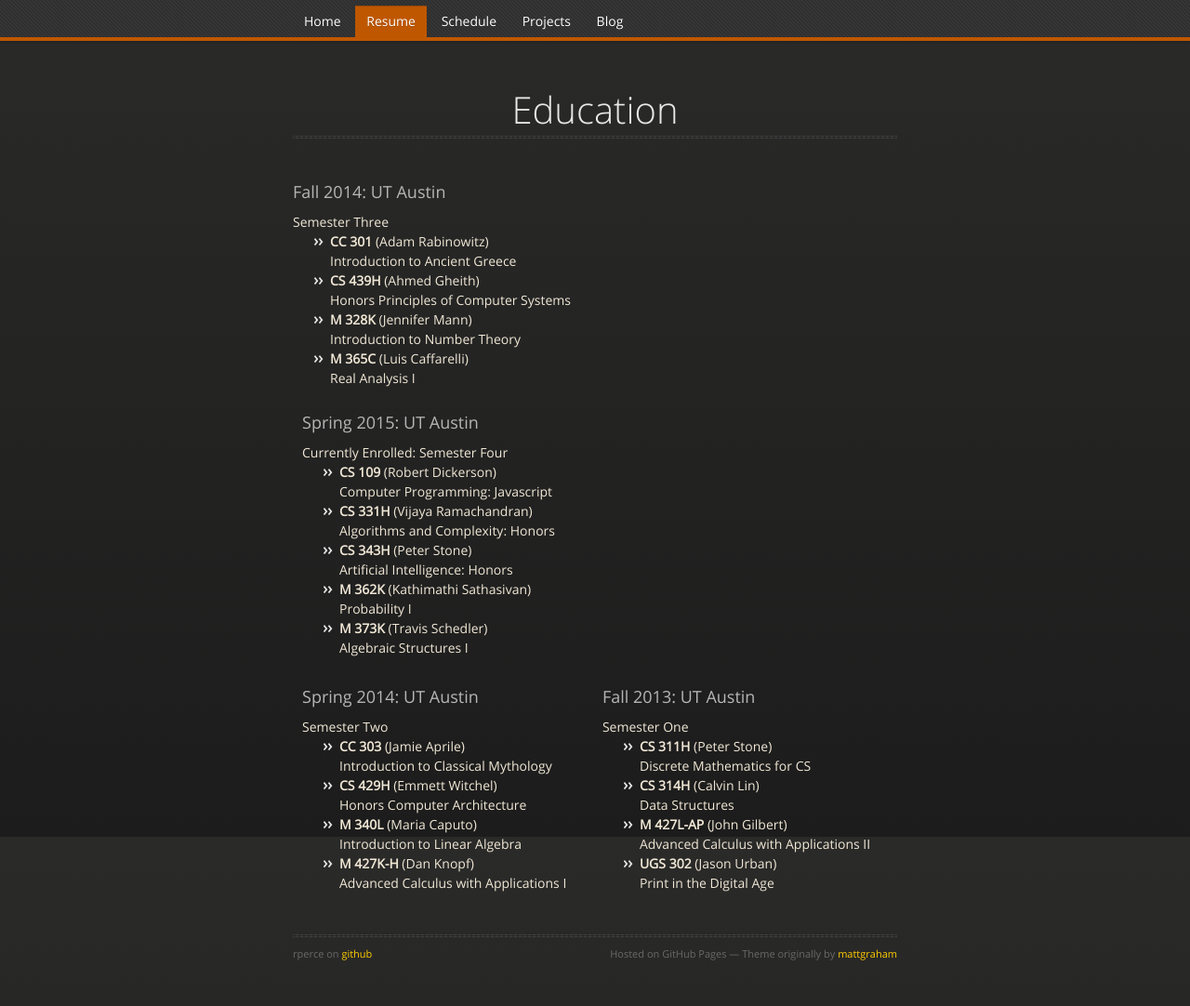
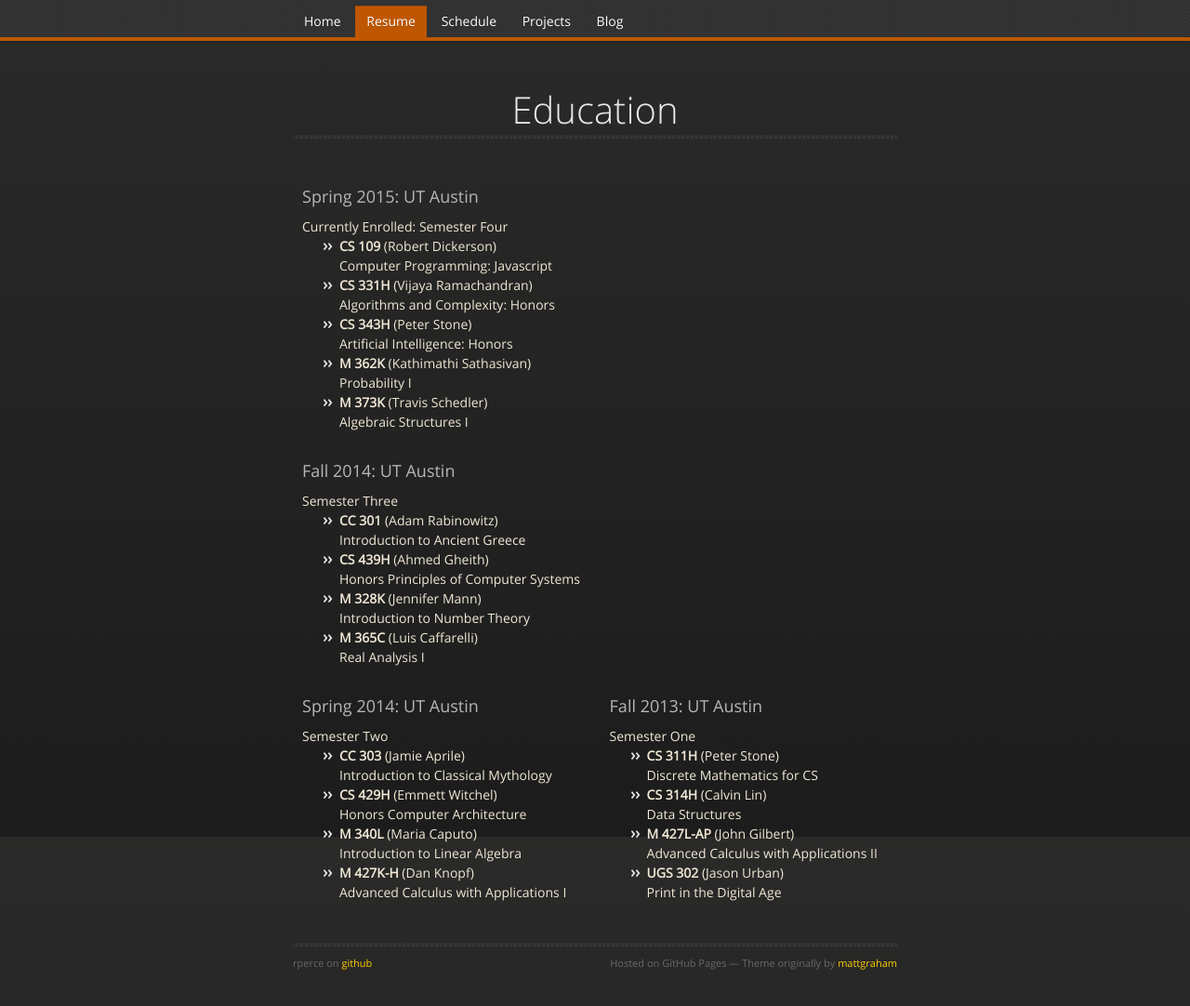
Before and after one commit to rperce/rperce.github.io, a Jekyll site: the page built from education/index.html, in a window 1280 px wide and 1128 px high. Shown: the top 1082 px of the window at 93% size. Built offline with Jekyll 4.4.1, drawn with Linux system fonts in a browser that asks for light colours; nearby versions of some CDN libraries; some of the changed lines change nothing that is shown.

Commit message:
Moving to front matter is boring

```diff
--- a/education/index.html
+++ b/education/index.html
@@ -11,6 +11,14 @@
             - "CS 343H, Peter Stone, Artificial Intelligence: Honors"
             - "M 362K, Kathimathi Sathasivan, Probability I"
             - "M 373K, Travis Schedler, Algebraic Structures I"
+    -
+        where: "Fall 2014: UT Austin"
+        subtext: "Semester Three"
+        classes:
+            - "CC 301, Adam Rabinowitz, Introduction to Ancient Greece"
+            - "CS 439H, Ahmed Gheith, Honors Principles of Computer Systems"
+            - "M 328K, Jennifer Mann, Introduction to Number Theory"
+            - "M 365C, Luis Caffarelli, Real Analysis I"
 ---
 
 <table>
@@ -23,19 +31,6 @@
 </td>{% if !row %}</tr>{% endif %}
 {% assign row = !row %}
 {% endfor %}
-{% include h3.html title="Fall 2014: UT Austin" %}
-Semester Three
-<ul>
-<li><b>CC 301</b> (Adam Rabinowitz)<br />
-Introduction to Ancient Greece</li>
-<li><b>CS 439H</b> (Ahmed Gheith)<br />
-Honors Principles of Computer Systems</li>
-<li><b>M 328K</b> (Jennifer Mann)<br />
-Introduction to Number Theory</li>
-<li><b>M 365C</b> (Luis Caffarelli)<br />
-Real Analysis I</li>
-</ul>
-</td></tr>
 <tr><td>
 {% include h3.html title="Spring 2014: UT Austin" %}
 Semester Two
```
